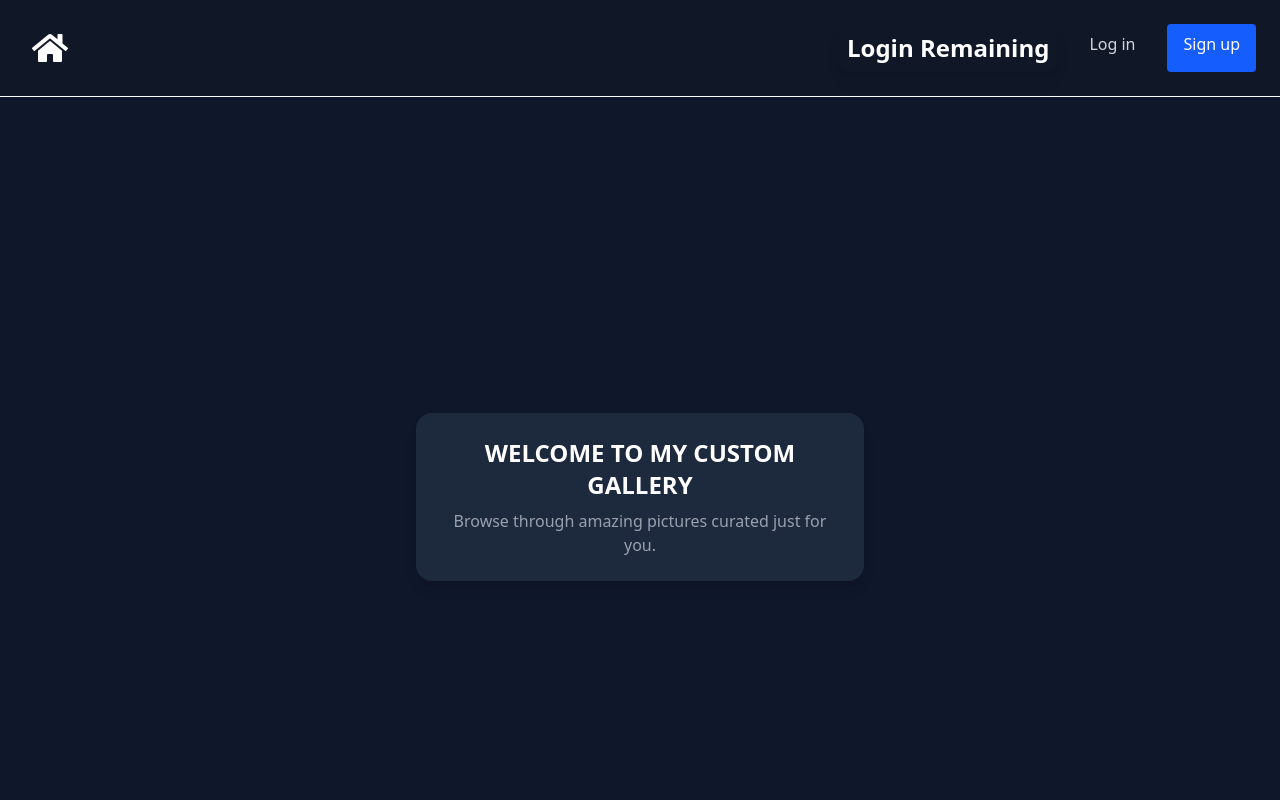
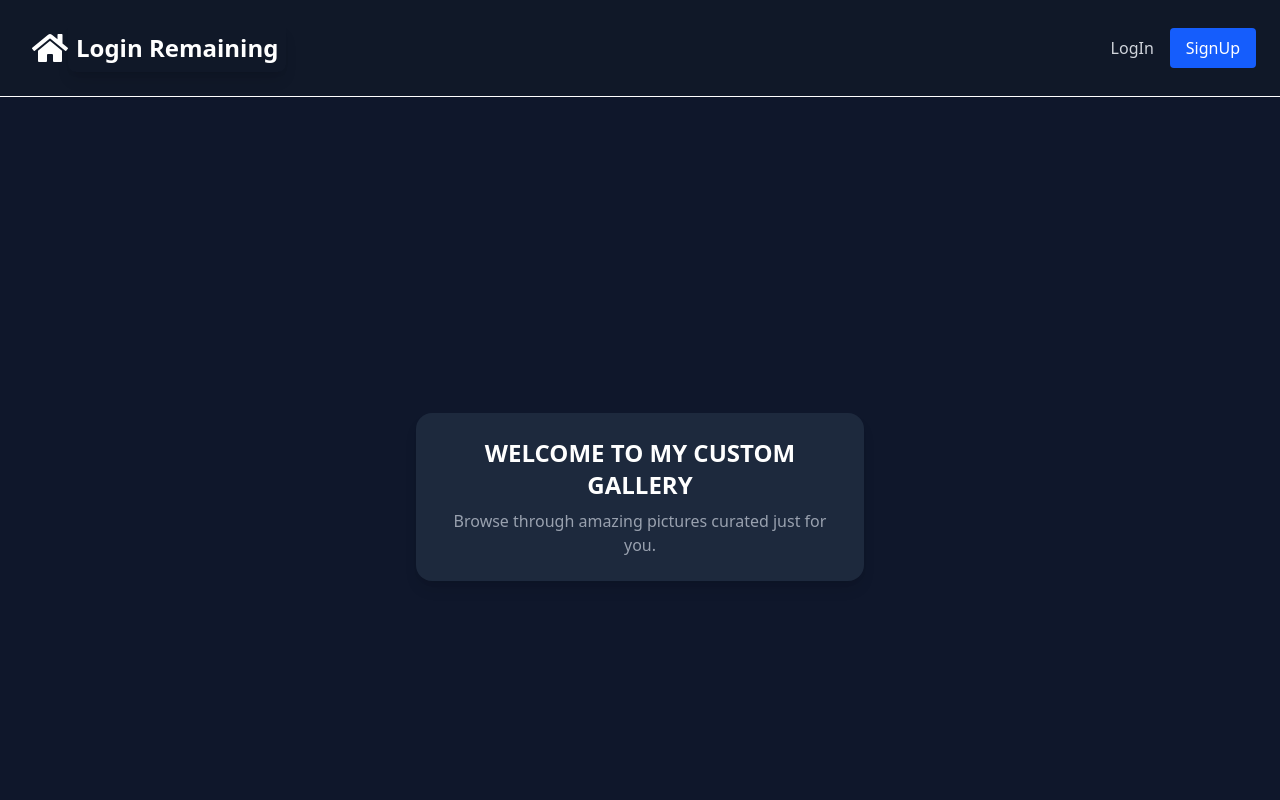
Before and after one commit to Nishank-Kushwaha/Project_MyGallery, a React (Vite) app in the folder frontend/: page / in a window 1280 px wide. Shown: the top 800 px of the page. Built offline with nearby package versions, Linux system fonts and the light colour scheme; no server answers.

Commit message:
fix header css

```diff
--- a/frontend/src/components/Header.jsx
+++ b/frontend/src/components/Header.jsx
@@ -1,17 +1,18 @@
 import { Link, redirect } from "react-router-dom";
 import { FaHome } from "react-icons/fa";
 import WelcomeMessage from "./WelcomeMessage";
-import { useDispatch, useSelector } from "react-redux";
+import { useSelector } from "react-redux";
 import { loginActions } from "../store/LoginSlice";
 import Upload from "./Upload";
 import Store from "../store";
 import { IoCamera } from "react-icons/io5";
+import { LogOut, Menu, RotateCcwKey } from "lucide-react";
+import { useState } from "react";
 
 const Header = () => {
   const loginObj = useSelector((store) => store.login);
   const loginStatus = loginObj.loginStatus;
-
-  const dispatch = useDispatch();
+  const [isOpen, setIsOpen] = useState(false);
 
   const handleOnLogOut = async () => {
     try {
@@ -38,54 +39,88 @@ const Header = () => {
   };
 
   return (
-    <div className="bg-gray-900 text-white">
+    <div className="relative bg-gray-900 text-white">
       <nav className="flex justify-between items-center p-6">
         <div className="flex items-center">
           <Link to="/">
-            <FaHome className="ml-2 font-bold text-4xl hover:text-blue-400" />
+            <FaHome
+              className="ml-2 font-bold text-4xl hover:text-blue-400"
+              title="home"
+            />
           </Link>
+          <WelcomeMessage />
         </div>
         <div className="flex space-x-4">
-          <WelcomeMessage />
-
           {loginStatus ? (
-            <>
+            isOpen ? (
+              <div
+                className="absolute w-fit h-fit z-50 rounded-lg"
+                style={{
+                  backgroundColor: "rgb(17 24 39)",
+                  boxShadow: "0 3px 12px white",
+                  display: "flex",
+                  flexDirection: "row-reverse",
+                  right: "20px",
+                  top: "15px",
+                }}
+              >
+                <button
+                  className="text-gray-300 py-4 px-6 flex items-center justify-center rounded hover:text-blue-400"
+                  title="close options"
+                  type="button"
+                  onClick={() => setIsOpen(false)}
+                >
+                  ⨯
+                </button>
                 <Link
                   to="/updatepassword"
-                className="bg-blue-600 text-white py-4 px-4 rounded hover:bg-blue-500 "
+                  className="text-gray-300 py-4 px-4 flex items-center justify-center rounded hover:text-blue-400 "
+                  title="update password"
                 >
-                Update Password
+                  <RotateCcwKey size={25} />
                 </Link>
+
+                <Upload />
+
+                <Link
+                  to="/cameracapture"
+                  className="text-gray-300 py-4 px-4 flex items-center justify-center rounded hover:text-blue-400"
+                  title="camera"
+                >
+                  <IoCamera size={25} />
+                </Link>
+
                 <button
                   type="button"
                   className="text-gray-300 py-2 px-4 rounded hover:text-blue-400"
                   onClick={handleOnLogOut}
+                  title="logout"
                 >
-                Log out
+                  <LogOut />
                 </button>
-              <Link
-                to="/cameracapture"
-                className="text-gray-300 py-4 px-4 rounded hover:text-blue-400"
+              </div>
+            ) : (
+              <div
+                className="text-gray-300 py-4 px-4 flex items-center justify-center rounded hover:text-blue-400"
+                title="open options"
               >
-                <IoCamera size={25} />
-              </Link>
-
-              <Upload />
-            </>
+                <Menu onClick={() => setIsOpen(true)} />
+              </div>
+            )
           ) : (
             <>
               <Link
                 to="/signin"
-                className="text-gray-300 py-2 px-4 rounded hover:text-blue-400"
+                className="text-gray-300 py-2 px-2 flex items-center justify-center rounded hover:text-blue-400"
               >
-                Log in
+                LogIn
               </Link>
 
               <Link
                 to="/signup"
-                className="bg-blue-600 text-white py-2 px-4 rounded hover:bg-blue-500"
+                className="bg-blue-600 text-white py-2 px-4 flex items-center justify-center rounded hover:bg-blue-500"
               >
-                Sign up
+                SignUp
               </Link>
             </>
           )}
--- a/frontend/src/components/Upload.jsx
+++ b/frontend/src/components/Upload.jsx
@@ -5,7 +5,8 @@ const Upload = () => {
   return (
     <Link
       to={"/uploadphoto"}
-      className="text-gray-300 py-4 px-4 rounded hover:text-blue-400"
+      className="text-gray-300 py-4 px-4 flex items-center justify-center rounded hover:text-blue-400"
+      title="upload photo"
     >
       <FiUpload size={"25"} />
     </Link>
--- a/frontend/src/components/WelcomeMessage.jsx
+++ b/frontend/src/components/WelcomeMessage.jsx
@@ -7,7 +7,9 @@ const WelcomeMessage = () => {
 
   return (
     <div className="text-2xl font-bold text-center p-2  text-white rounded-lg shadow-lg">
-      {loginStatus ? `Hi ${loginData.data.name}` : "Login Remaining"}
+      {loginStatus
+        ? `Hi ${loginData.data.name.split(" ")[0]}`
+        : "Login Remaining"}
     </div>
   );
 };
```
Lines whose indentation alone changed are shown as unchanged.
